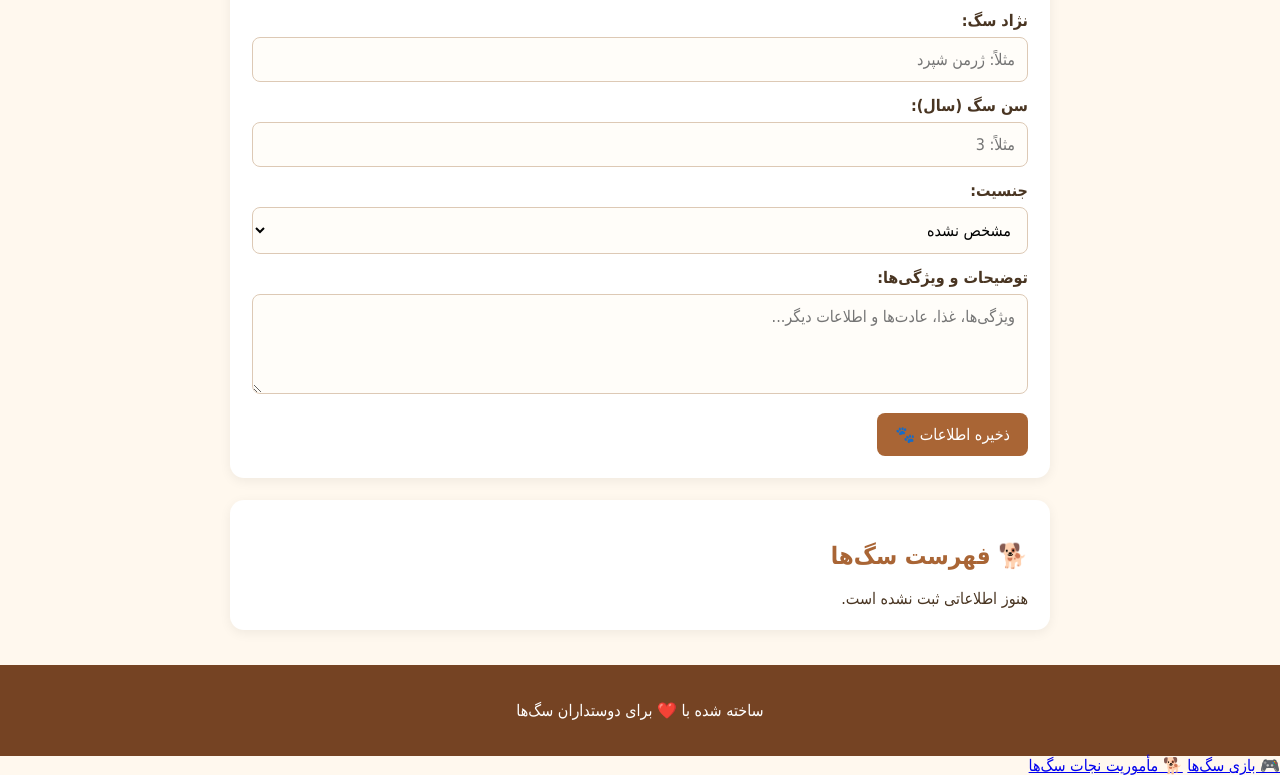
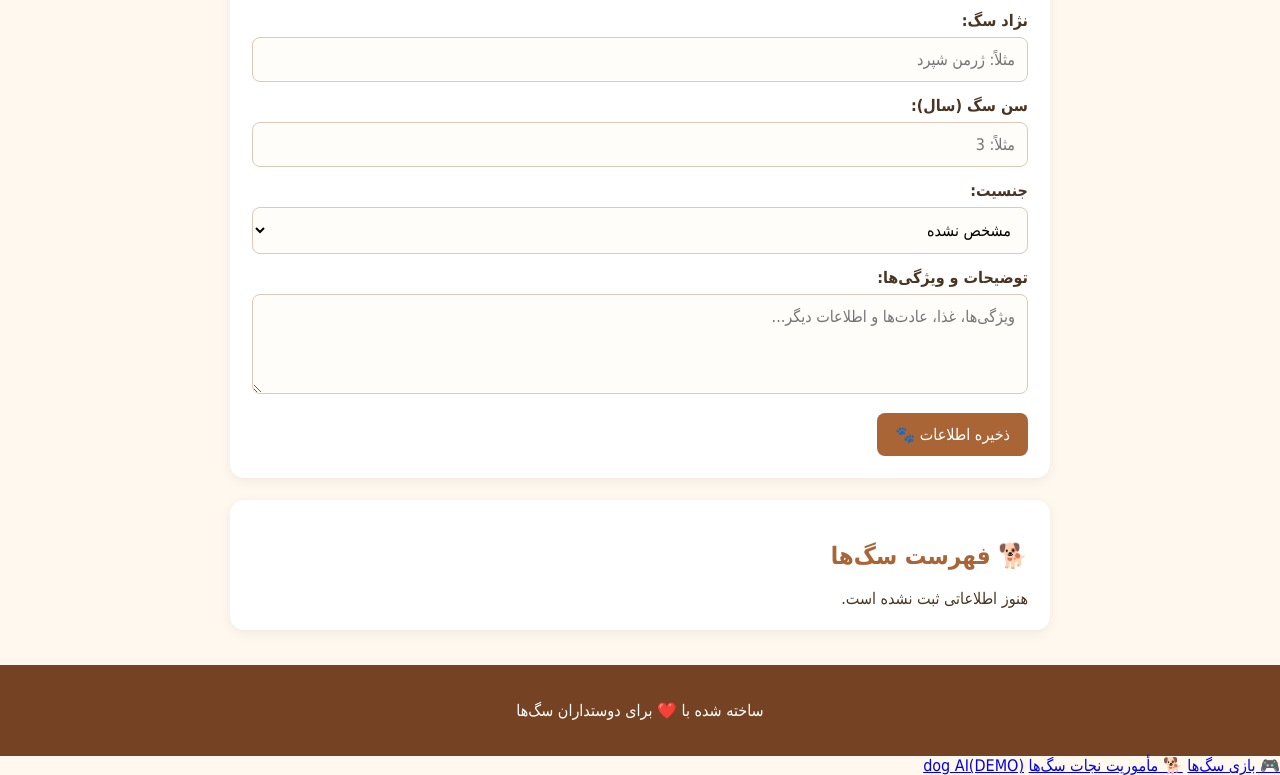
Before and after one commit to ahoooraa/dogs, a website: page index.html in a window 1280 px wide. Shown: the part 573-1348 px from the top of the page. Drawn offline with Linux system fonts and the light colour scheme.

Commit message:
Update index.html

```diff
--- a/index.html
+++ b/index.html
@@ -319,3 +319,4 @@
 </html>
 <a href="game.html">🎮 بازی سگ‌ها</a>
 <a href="adventure.html">🐕 مأموریت نجات سگ‌ها</a>
+<a href="http://localhost:3000">dog AI(DEMO)</a>
```
